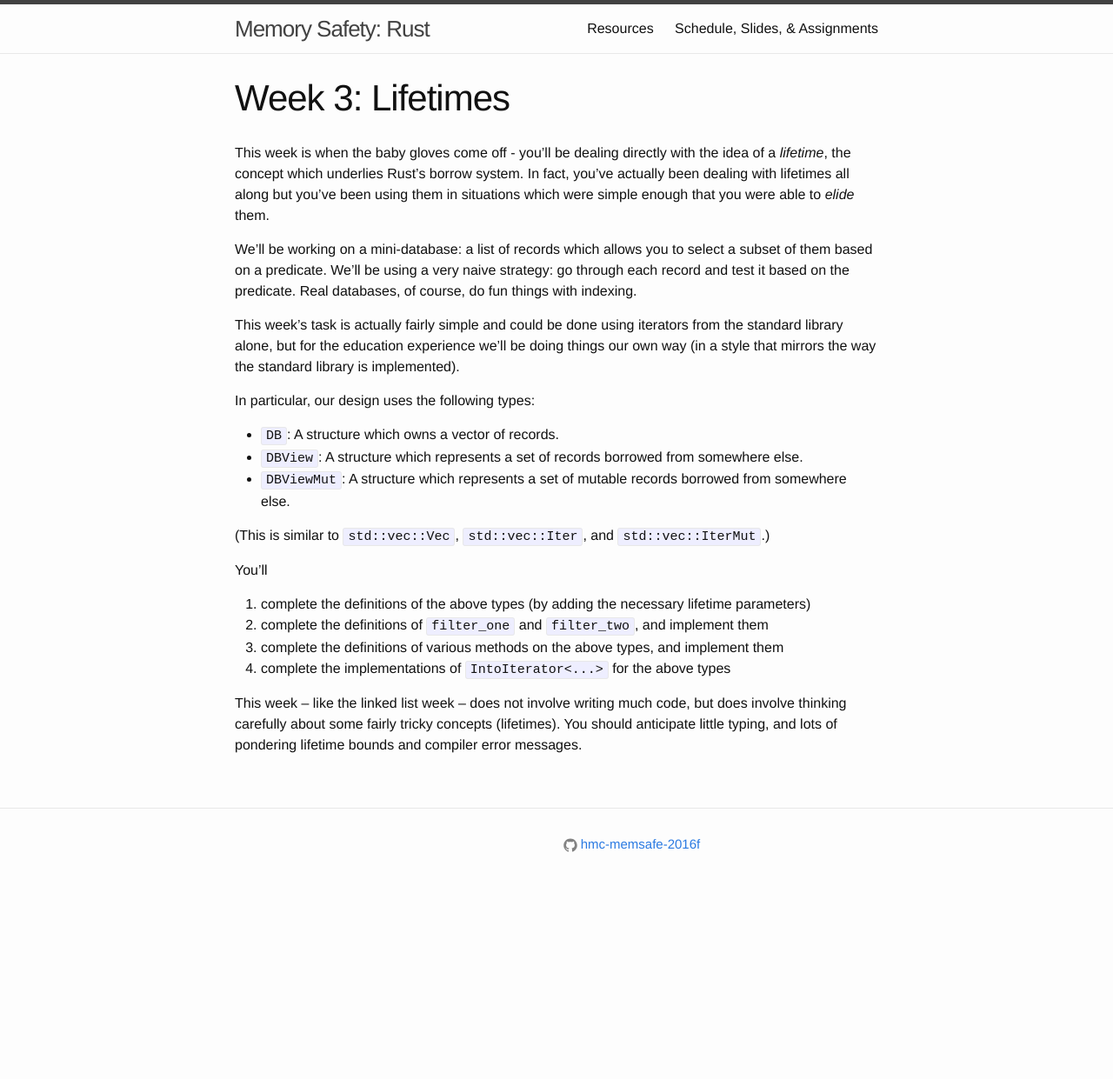
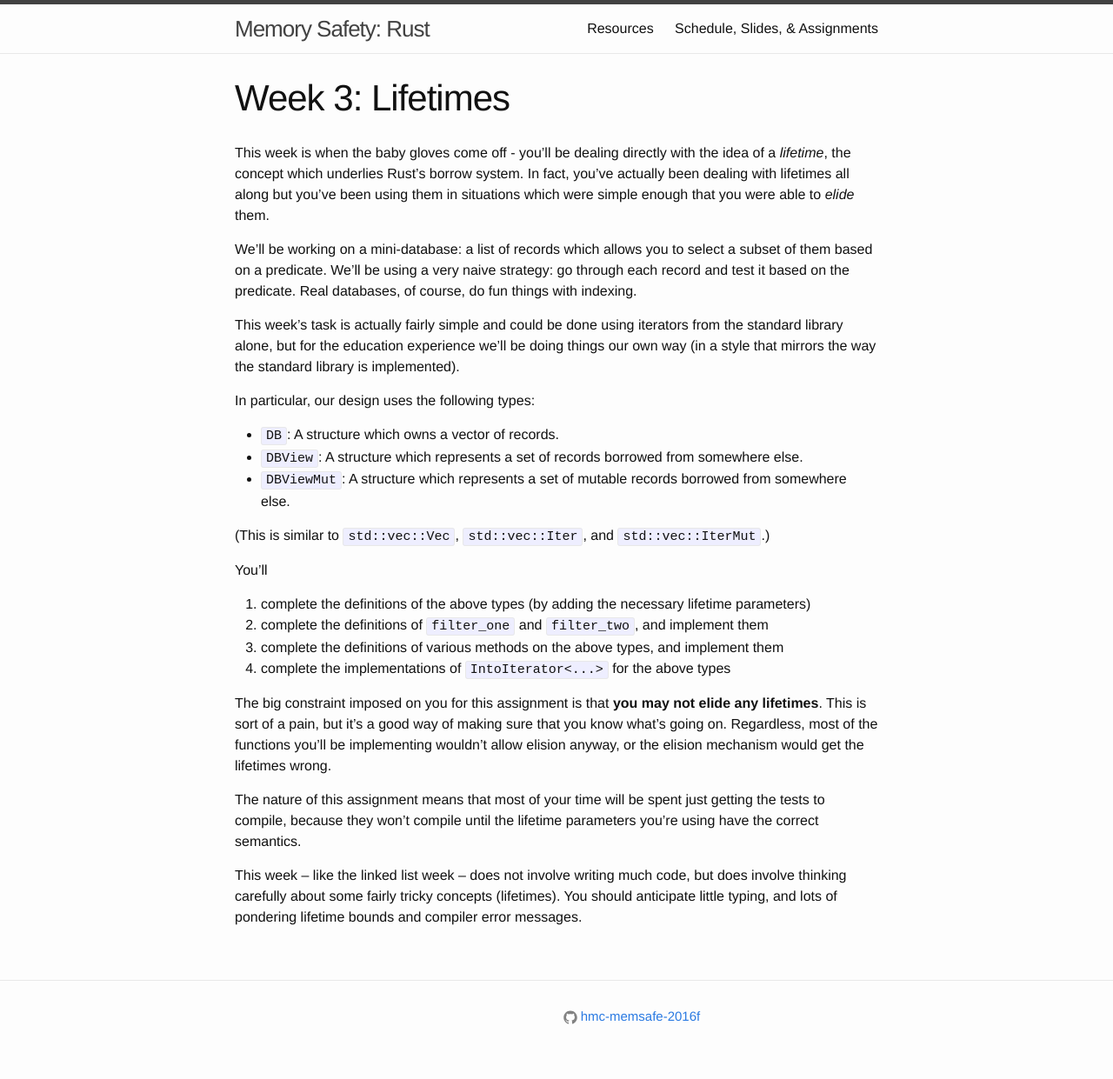
Before and after one commit to hmc-memsafe-2016f/hmc-memsafe-2016f.github.io, a Jekyll site: the page built from assignments/wk3/index.md, in a window 1280 px wide. Shown: the whole page at 87% size. Built offline with Jekyll 4.4.1, drawn with Linux system fonts in a browser that asks for light colours; before the commit the page ends 1043 px from its top, so only the background shows below that.

Commit message:
HW3: No elision

```diff
--- a/assignments/wk3/index.md
+++ b/assignments/wk3/index.md
@@ -41,6 +41,16 @@ You'll
       implement them
    4. complete the implementations of `IntoIterator<...>` for the above types
 
+The big constraint imposed on you for this assignment is that **you may not
+elide any lifetimes**. This is sort of a pain, but it's a good way of making
+sure that you know what's going on. Regardless, most of the functions you'll be
+implementing wouldn't allow elision anyway, or the elision mechanism would get
+the lifetimes wrong.
+
+The nature of this assignment means that most of your time will be spent just
+getting the tests to compile, because they won't compile until the lifetime
+parameters you're using have the correct semantics.
+
 This week -- like the linked list week -- does not involve writing much code,
 but does involve thinking carefully about some fairly tricky concepts
 (lifetimes). You should anticipate little typing, and lots of pondering
```
